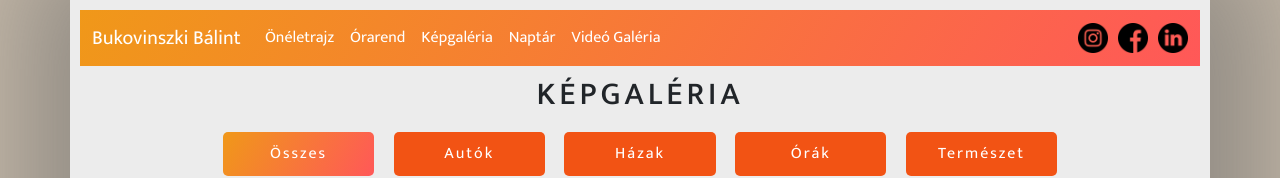
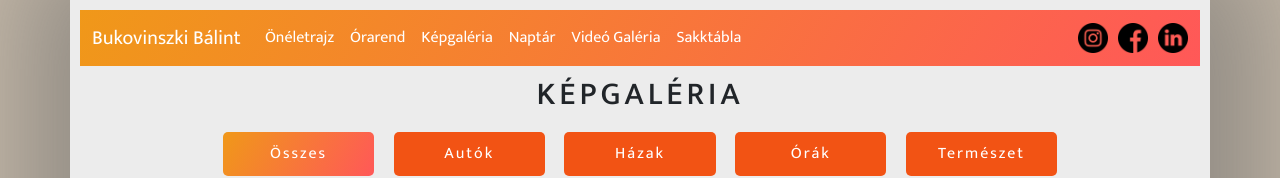
Before and after one commit to Fuleee20/Beadand-_4BAPT_git, a plain HTML site: page galeria.html in a window 1280 px wide. Shown: the top 178 px of the page. Drawn offline with nearby package versions, Linux system fonts and the light colour scheme; a web font is replaced by a local one.

Commit message:
.changes

```diff
--- a/galeria.html
+++ b/galeria.html
@@ -57,6 +57,9 @@
                 </li>
                 <li class="nav-item">
                   <a class="nav-link" href="videogaleria.html">Videó Galéria</a>
+                </li>
+                <li class="nav-item">
+                  <a class="nav-link" href="sakktabla.html">Sakktábla</a>
                 </li>
               </ul>
               <div class="social-icons">
```
Also changed, not shown: index.html (+3 -0 lines), orarend.html (+3 -0 lines), sakktabla.html (+3 -0 lines), videogaleria.html (+3 -0 lines).
